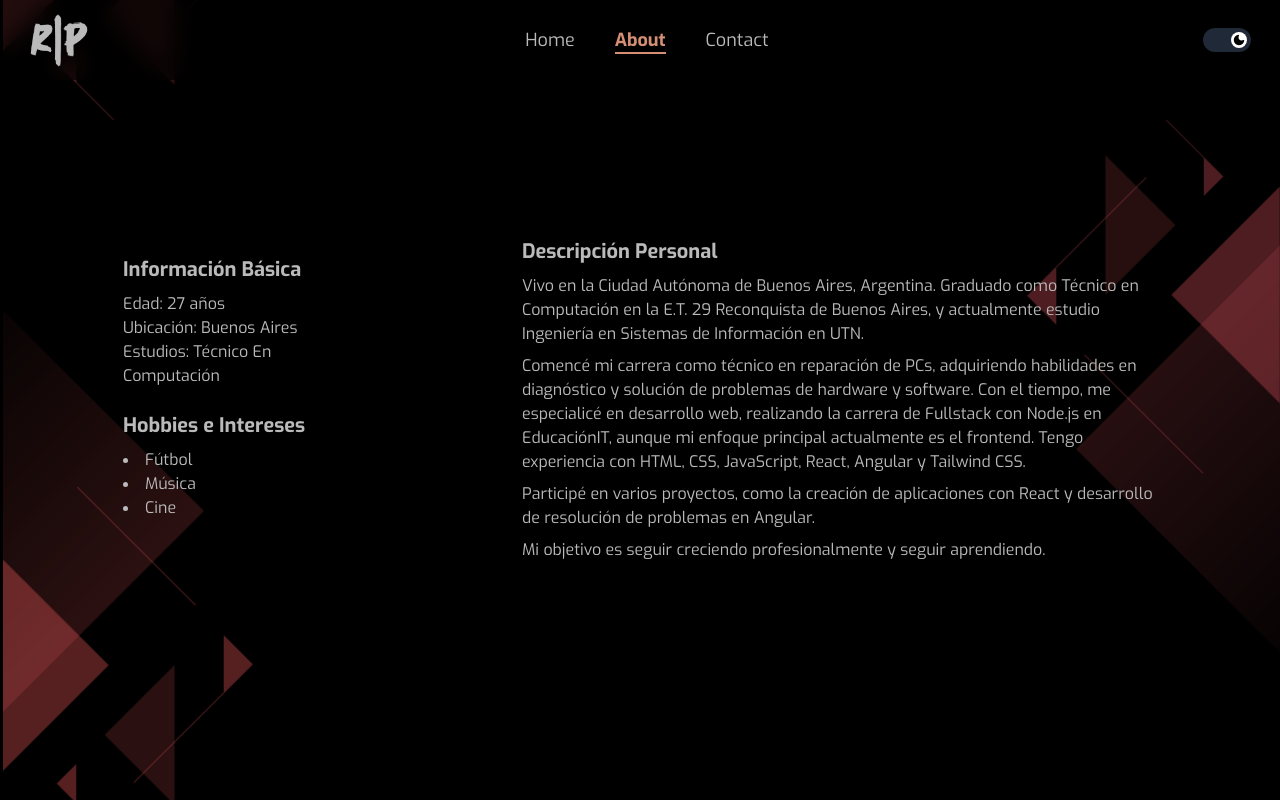
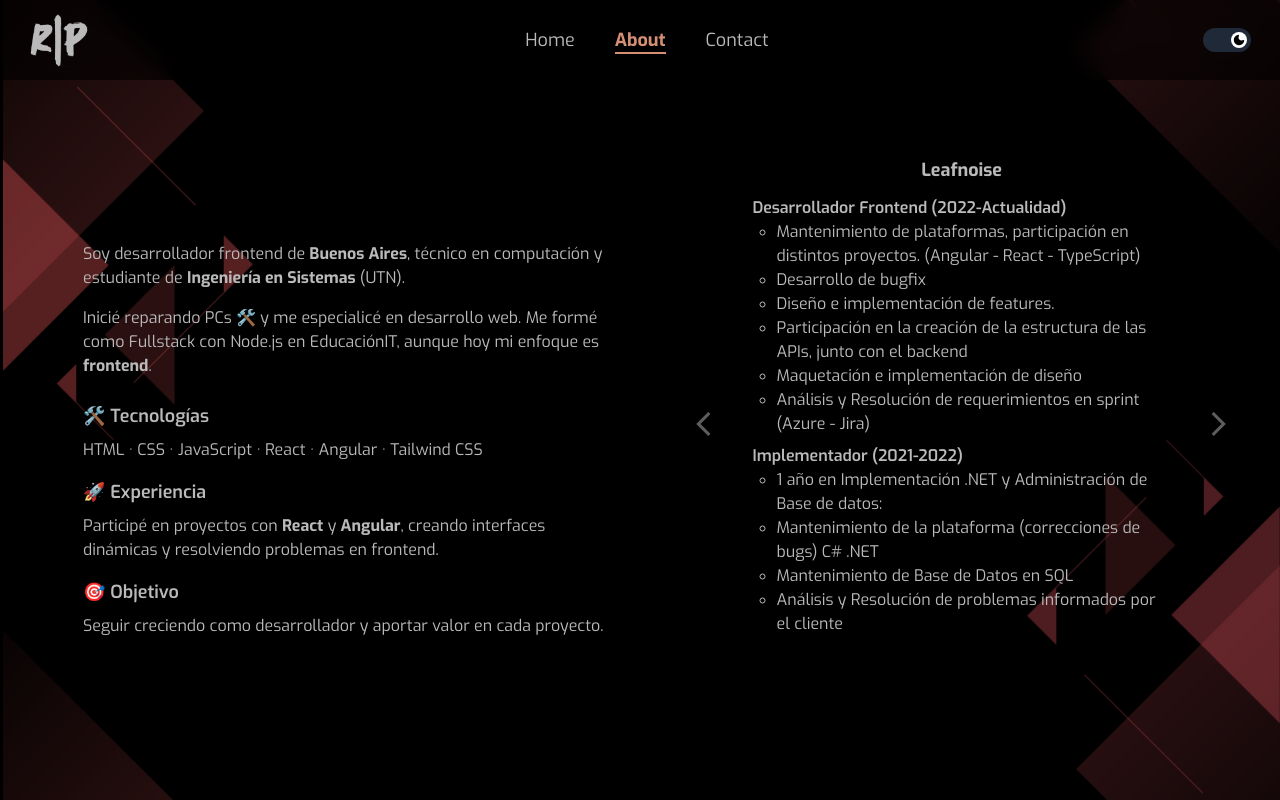
Before and after one commit to rodrigopla97/my-repository, a React (Vite) app: page /about in a window 1280 px wide. Shown: the top 800 px of the page. Built offline with nearby package versions, Linux system fonts and the light colour scheme.

Commit message:
experience interface modified to simplify the page

```diff
--- a/src/components/interfaces/about/jobExperienceCardInterface.tsx
+++ b/src/components/interfaces/about/jobExperienceCardInterface.tsx
@@ -44,19 +44,18 @@ export default function JobExperienceCardInterface() {
   return (
     <>
       <div className="relative w-full overflow-hidden">
-        <div className="relative flex w-[80%] justify-center mx-auto">
+        <div className="relative flex w-[80%] justify-center mx-auto px-4">
           {jobExperiencesContext.map((experience, index) => (
             <div
               key={index}
-              className={`flex flex-col ${index !== indexCarrousel && 'hidden'} duration-500 ${
-                animate
-                  ? direction === 'right'
-                    ? 'translate-x-20 opacity-0'
-                    : '-translate-x-20 opacity-0'
-                  : 'translate-x-0 opacity-100'
-              }`}
+              className={`flex flex-col ${index !== indexCarrousel && 'hidden'} ${textColor} duration-500 ${animate
+                ? direction === 'right'
+                  ? 'translate-x-20 opacity-0'
+                  : '-translate-x-20 opacity-0'
+                : 'translate-x-0 opacity-100'
+                }`}
             >
-              <h4 className="card-title text-lg font-bold">
+              <h4 className="card-title text-lg font-bold" >
                 {experience.company}
               </h4>
               {experience.roles.map((role, roleIndex) => (
@@ -64,7 +63,7 @@ export default function JobExperienceCardInterface() {
                   <h5 className="text-md font-semibold">
                     {role.title} ({role.date})
                   </h5>
-                  <ul className="list-disc ml-6">
+                  <ul className="list-[circle] ml-6">
                     {role.tasks.map((task, taskIndex) => (
                       <li key={taskIndex} className={`${textColor}`}>
                         {task}
@@ -78,7 +77,7 @@ export default function JobExperienceCardInterface() {
         </div>
 
         <button
-          className={`absolute top-1/2 left-0 z-[1] flex items-center justify-center w-[15%] p-0 ${textColor} opacity-50 transition-opacity hover:opacity-100`}
+          className={`absolute top-1/2 left-0 z-[1] flex items-center justify-start w-[15%] p-0 ${textColor} opacity-50 transition-opacity hover:opacity-100`}
           onClick={previousExperience}
         >
           <i className="material-symbols-outlined text-[3rem]">
@@ -86,7 +85,7 @@ export default function JobExperienceCardInterface() {
           </i>
         </button>
         <button
-          className={`absolute top-1/2 right-0 z-[1] flex items-center justify-center w-[15%] p-0 ${textColor} opacity-50 transition-opacity hover:opacity-100`}
+          className={`absolute top-1/2 right-0 z-[1] flex items-center justify-end w-[15%] p-0 ${textColor} opacity-50 transition-opacity hover:opacity-100`}
           onClick={nextExperience}
         >
           <i className="material-symbols-outlined text-[3rem]">
--- a/src/components/interfaces/expierence/expierenceInterface.tsx
+++ b/src/components/interfaces/expierence/expierenceInterface.tsx
@@ -1,65 +1,36 @@
-import { useEffect, useState } from "react";
 import { useTheme } from "../../../context/themeContext";
 
 export default function ExperienceInterface() {
-
   const { textColor } = useTheme();
-  const [myAge, setMyAge] = useState(0);
-
-  useEffect(() => {
-    const currentDate = new Date();
-    const bornDate = new Date(1997, 0, 22);
-
-    const hasBirthdayPassed = currentDate.getMonth() > bornDate.getMonth() ||
-      (currentDate.getMonth() === bornDate.getMonth() && currentDate.getDate() >= bornDate.getDate());
-
-    const becauseWasMyBirth = hasBirthdayPassed ? 0 : -1;
-
-    setMyAge(currentDate.getUTCFullYear() - bornDate.getUTCFullYear() + becauseWasMyBirth);
-  }, []);
 
   return (
-    <div className={`flex flex-col md:flex-row justify-center items-center w-full min-h-screen p-10 py-[10vh] ${textColor}`}>
-      <div className="w-full md:w-1/3 lg:p-20 p-4">
-        {/* Información Personal */}
-        <div className="mb-6">
-          <h2 className="text-xl font-bold mb-2">Información Básica</h2>
-          <ul>
-            <li>Edad: {myAge} años</li>
-            <li>Ubicación: Buenos Aires</li>
-            <li>Estudios: Técnico En Computación</li>
-          </ul>
-        </div>
+    <div
+      className={`flex flex-col justify-center items-center w-full min-h-[40vh] p-10 pt-[10vh] py-0 ${textColor}`}
+    >
+      <div className="w-full max-w-4xl">
 
-        {/* Hobbies e Intereses */}
-        <div className="mb-6">
-          <h2 className="text-xl font-bold mb-2">Hobbies e Intereses</h2>
-          <ul className="list-disc list-inside">
-            <li>Fútbol</li>
-            <li>Música</li>
-            <li>Cine</li>
-          </ul>
-        </div>
-      </div>
+        <p className="mb-4">
+          Soy desarrollador frontend de <strong>Buenos Aires</strong>, técnico en computación
+          y estudiante de <strong>Ingeniería en Sistemas</strong> (UTN).
+        </p>
 
-      {/* Descripción Personal */}
-      <div className="w-full md:w-2/3 lg:p-20 p-4">
-        <h2 className="text-xl font-bold mb-2">Descripción Personal</h2>
-        <p className="mb-2">
-          Vivo en la Ciudad Autónoma de Buenos Aires, Argentina. Graduado como Técnico en Computación en la E.T. 29 Reconquista de Buenos Aires, y actualmente estudio Ingeniería en Sistemas de Información en UTN.
+        <p className="mb-4">
+          Inicié reparando PCs 🛠️ y me especialicé en desarrollo web. Me formé como Fullstack
+          con Node.js en EducaciónIT, aunque hoy mi enfoque es <strong>frontend</strong>.
         </p>
-        <p className="mb-2">
-          Comencé mi carrera como técnico en reparación de PCs, adquiriendo habilidades en diagnóstico y solución de problemas de hardware y software. Con el tiempo, me especialicé en desarrollo web, realizando la carrera de Fullstack con Node.js en EducaciónIT, aunque mi enfoque principal actualmente es el frontend. Tengo experiencia con HTML, CSS, JavaScript, React, Angular y Tailwind CSS.
+
+        <h3 className="text-lg font-semibold mt-6 mb-2">🛠️ Tecnologías</h3>
+        <p className="mb-4">HTML · CSS · JavaScript · React · Angular · Tailwind CSS</p>
+
+        <h3 className="text-lg font-semibold mb-2">🚀 Experiencia</h3>
+        <p className="mb-4">
+          Participé en proyectos con <strong>React</strong> y <strong>Angular</strong>, creando
+          interfaces dinámicas y resolviendo problemas en frontend.
         </p>
-        <p className="mb-2">
-          Participé en varios proyectos, como la creación de aplicaciones con React y desarrollo de resolución de problemas en Angular.
-        </p>
-        <p className="">
-          Mi objetivo es seguir creciendo profesionalmente y seguir aprendiendo.
-        </p>
+
+        <h3 className="text-lg font-semibold mb-2">🎯 Objetivo</h3>
+        <p>Seguir creciendo como desarrollador y aportar valor en cada proyecto.</p>
       </div>
     </div>
-
-
   );
 }
--- a/src/routes/about/aboutPage.tsx
+++ b/src/routes/about/aboutPage.tsx
@@ -1,13 +1,14 @@
-import WorkExpierenceInterface from '../../components/interfaces/about/workExpierenceInterface';
 import { AboutProvider } from '../../context/aboutContext';
 import ExperienceInterface from '../../components/interfaces/expierence/expierenceInterface';
+import JobExperienceCardInterface from '../../components/interfaces/about/jobExperienceCardInterface';
 
 export default function AboutPage() {
-
     return (
         <AboutProvider>
-            <ExperienceInterface />
-            <WorkExpierenceInterface/>
+            <div className="flex flex-row justify-center items-center gap-8 w-screen h-screen px-10">
+                <ExperienceInterface />
+                <JobExperienceCardInterface />
+            </div>
         </AboutProvider>
     );
 }
```
